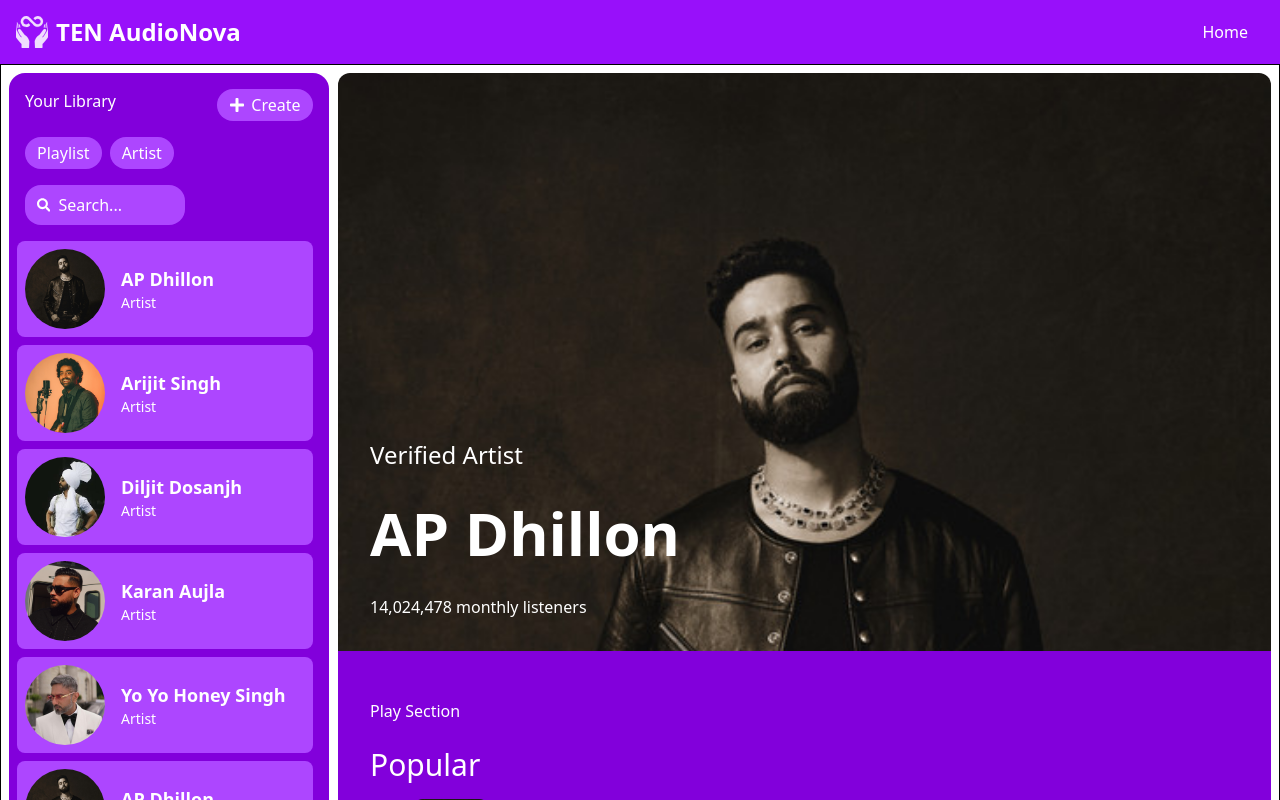
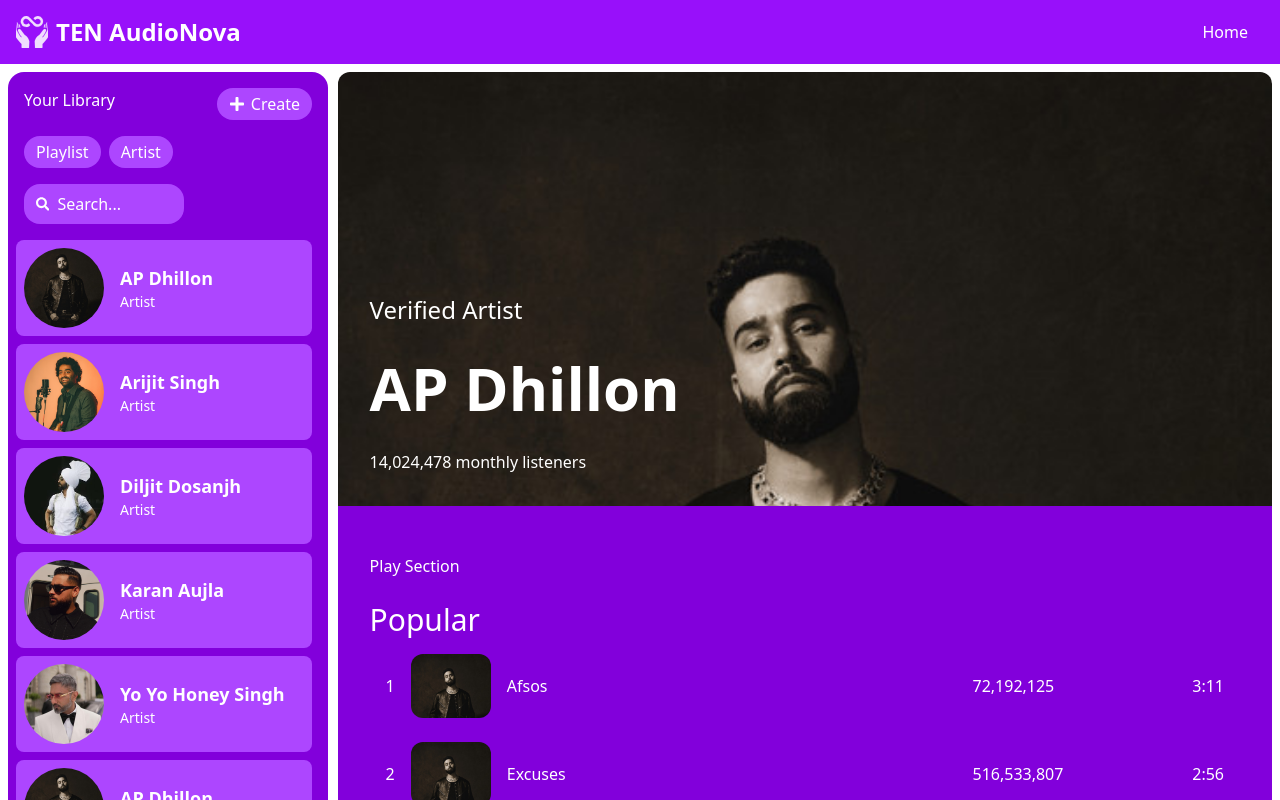
Before and after one commit to kkadk/TEN-AudioNova, a React (Vite) app in the folder Frontend/: page /artist in a window 1280 px wide. Shown: the top 800 px of the page. Built offline with nearby package versions, Linux system fonts and the light colour scheme.

Commit message:
some bug fixed

```diff
--- a/Frontend/src/pages/ArtistDetails.jsx
+++ b/Frontend/src/pages/ArtistDetails.jsx
@@ -37,15 +37,15 @@
   ];
 
   return (
-    <div className="w-[100%] flex justify-between border">
+    <div className="w-full flex justify-between">
       <Library />
 
       <div className="w-[73%] bg-purple-700 mt-2 mx-2 rounded-2xl">
-        <div className="w-full h-1/3 relative">
+        <div className="w-full h-1/4 relative">
           <img
             src={image}
             alt=""
-            className="w-full h-full object-cover object-top  rounded-t-xl"
+            className="w-full h-full object-cover object-top rounded-t-xl"
           />
 
           <div className="absolute inset-0  flex flex-col justify-end p-8 text-white">
@@ -62,7 +62,7 @@
           {songData.map((data, index) => (
             <div
               key={index}
-              className="h-20 py-2 px-4 mb-2 flex justify-between cursor-pointer hover:bg-purple-400"
+              className="h-20 py-2 px-4 mb-2 flex justify-between cursor-pointer hover:bg-purple-500"
             >
               <div className="w-[70%]  flex gap-4 items-center">
                 <p>{index + 1}</p>
--- a/Frontend/src/pages/Library.jsx
+++ b/Frontend/src/pages/Library.jsx
@@ -4,7 +4,8 @@
 
 function Library() {
   return (
-    <div className="w-[25%] bg-purple-700 mt-2 ml-2 pb-2 rounded-2xl flex flex-col">
+    <div className="w-[25%]">
+      <div className="w-full bg-purple-700 mt-2 ml-2 pb-2 rounded-2xl flex flex-col">
         <div className="text-white font-medium flex justify-between p-4">
           <h1>Your Library</h1>
           <button className="bg-purple-500 px-3 py-1 rounded-2xl cursor-pointer flex items-center gap-1.5 hover:bg-purple-400">
@@ -55,6 +56,7 @@
           </div>
         </div>
       </div>
+    </div>
   );
 }
 
```
Lines whose indentation alone changed are shown as unchanged.
